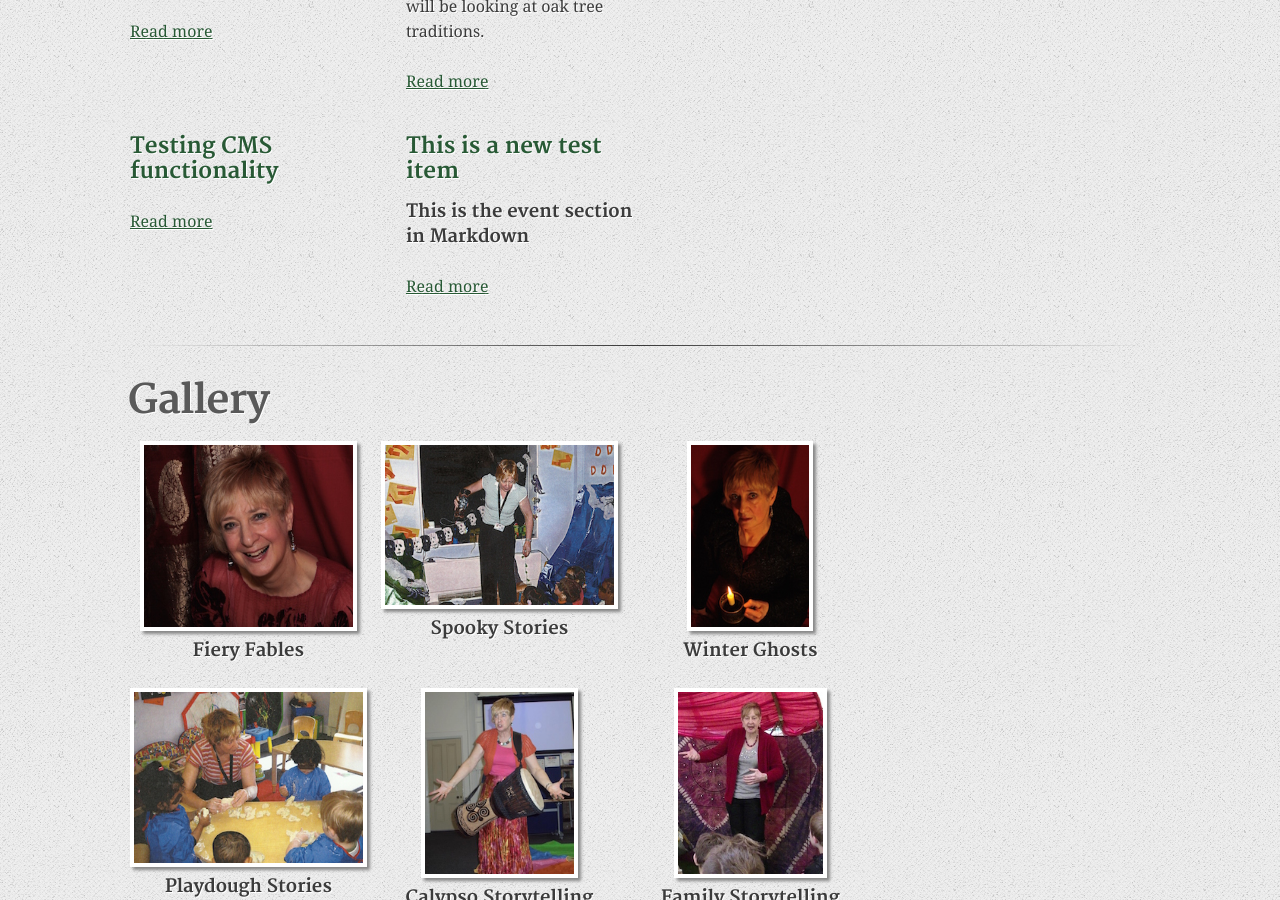
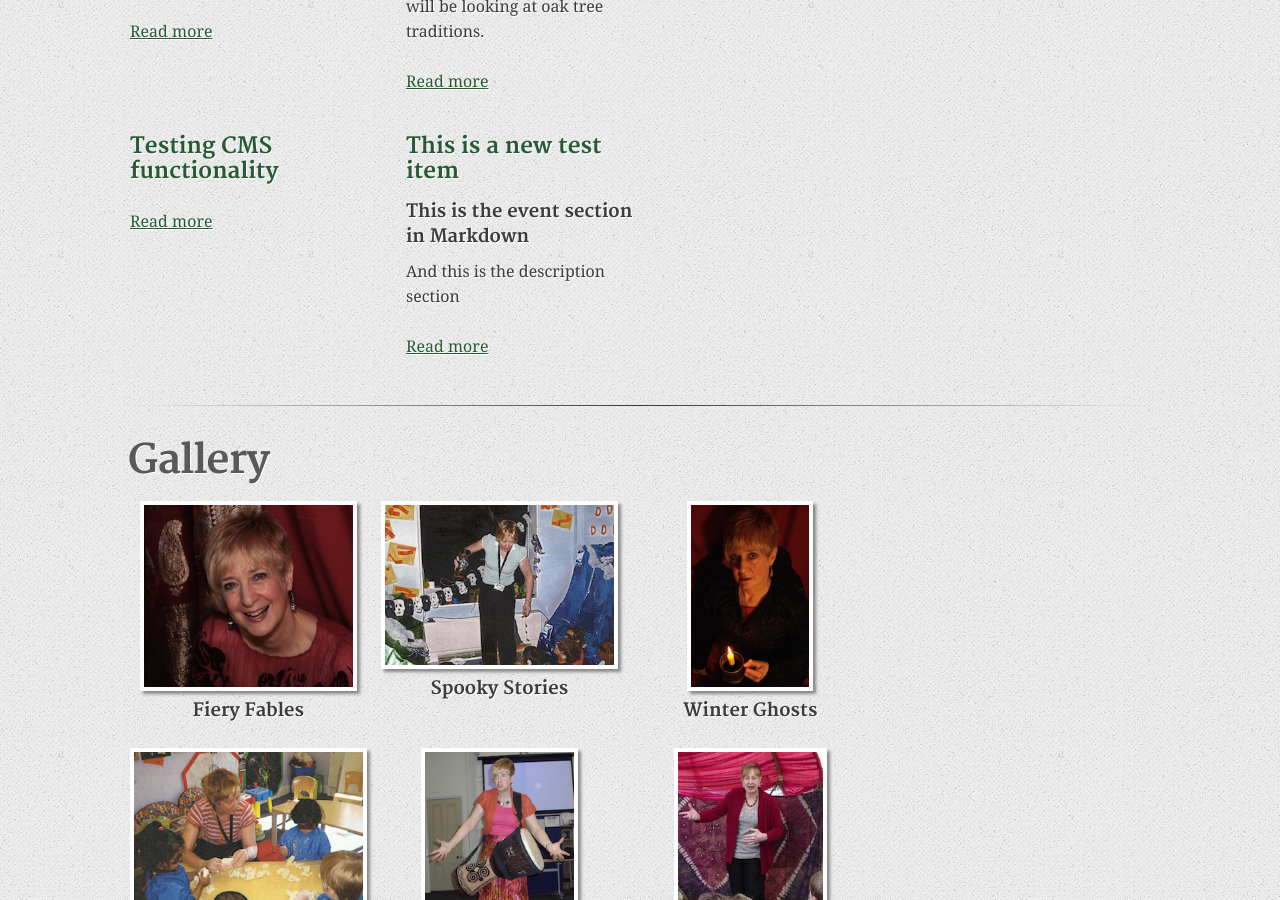
Before and after one commit to m3dwards/storytellingforall, a Jekyll site: the page built from index.html, in a window 1280 px wide and 900 px high, scrolled down 1918 px. Built offline with Jekyll 4.4.1, drawn with Linux system fonts in a browser that asks for light colours; a script that is not in the unit is left out.

Commit message:
Markdown testing

```diff
--- a/_events/2023-10-24-this-is-a-new-test-item.md
+++ b/_events/2023-10-24-this-is-a-new-test-item.md
@@ -2,6 +2,7 @@
 layout: blog
 title: This is a new test item
 event: This is the event section in Markdown
+description: And this is the description section
 thumbnail: /images/brooke-cagle-jbwcenourcg-unsplash.jpg
 published: true
 ---
```
